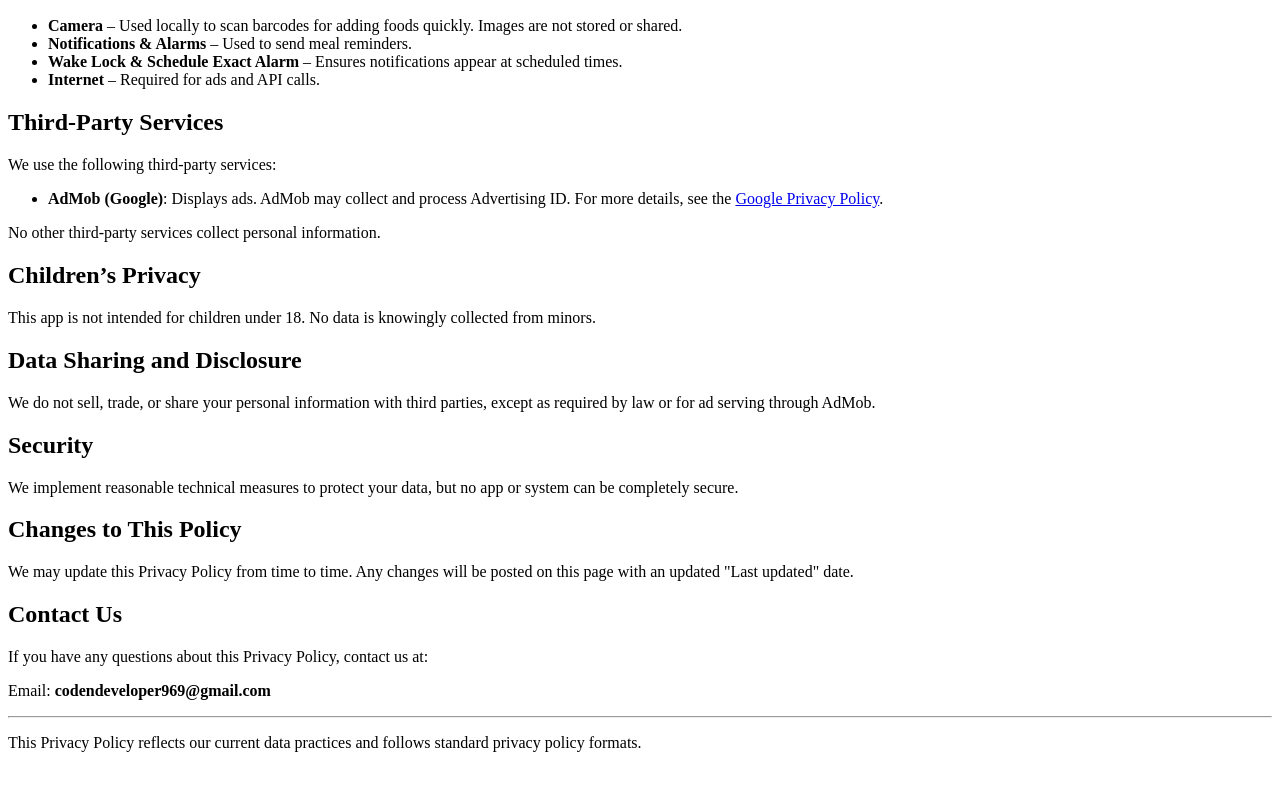
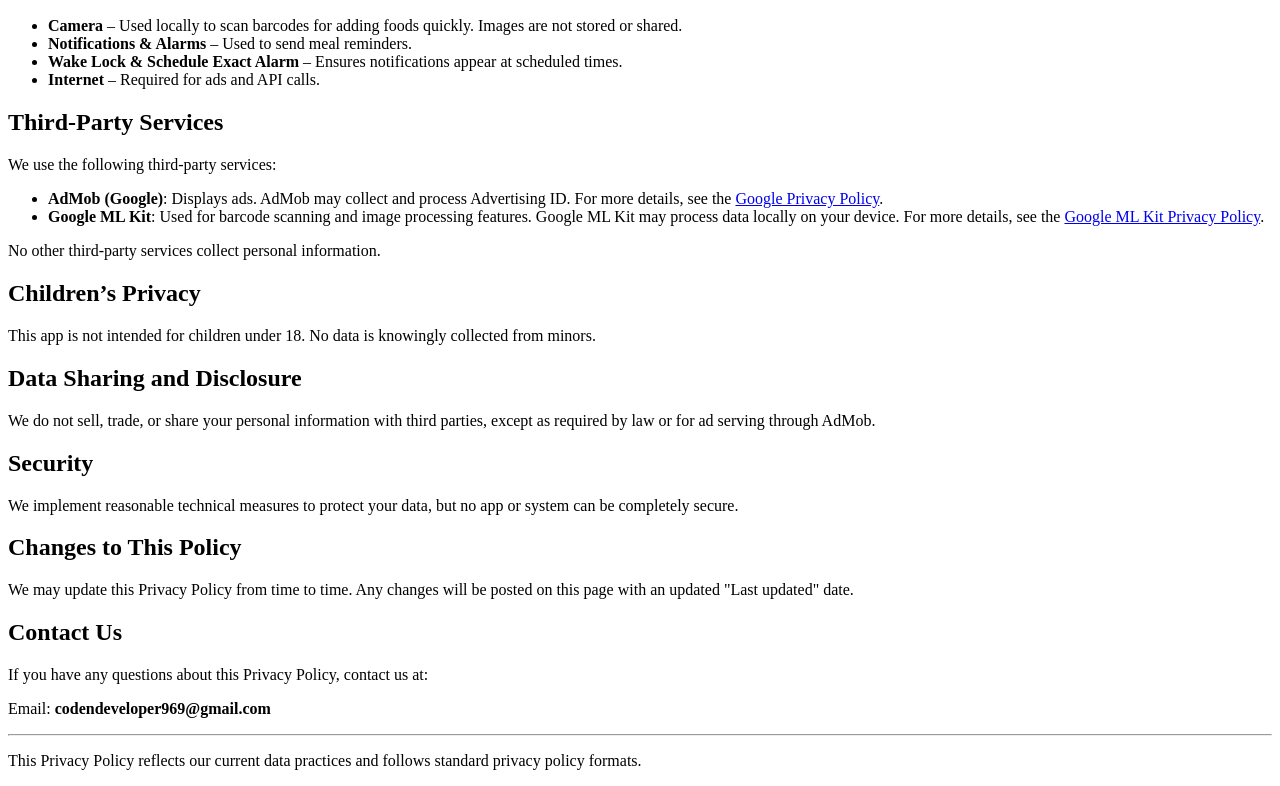
Before and after one commit to Amritbhandari111/nutriguide-privacy-policy, a plain HTML site: page index.html in a window 1280 px wide. Shown: the part 868-1654 px from the top of the page. Drawn offline with Linux system fonts and the light colour scheme.

Commit message:
Update index.html

```diff
--- a/index.html
+++ b/index.html
@@ -58,6 +58,7 @@
 <p>We use the following third-party services:</p>
 <ul>
   <li><strong>AdMob (Google)</strong>: Displays ads. AdMob may collect and process Advertising ID. For more details, see the <a href="https://policies.google.com/privacy" target="_blank" rel="noopener noreferrer">Google Privacy Policy</a>.</li>
+  <li><strong>Google ML Kit</strong>: Used for barcode scanning and image processing features. Google ML Kit may process data locally on your device. For more details, see the <a href="https://developers.google.com/ml-kit/terms" target="_blank" rel="noopener noreferrer">Google ML Kit Privacy Policy</a>.</li>
 </ul>
 <p>No other third-party services collect personal information.</p>
 
```
